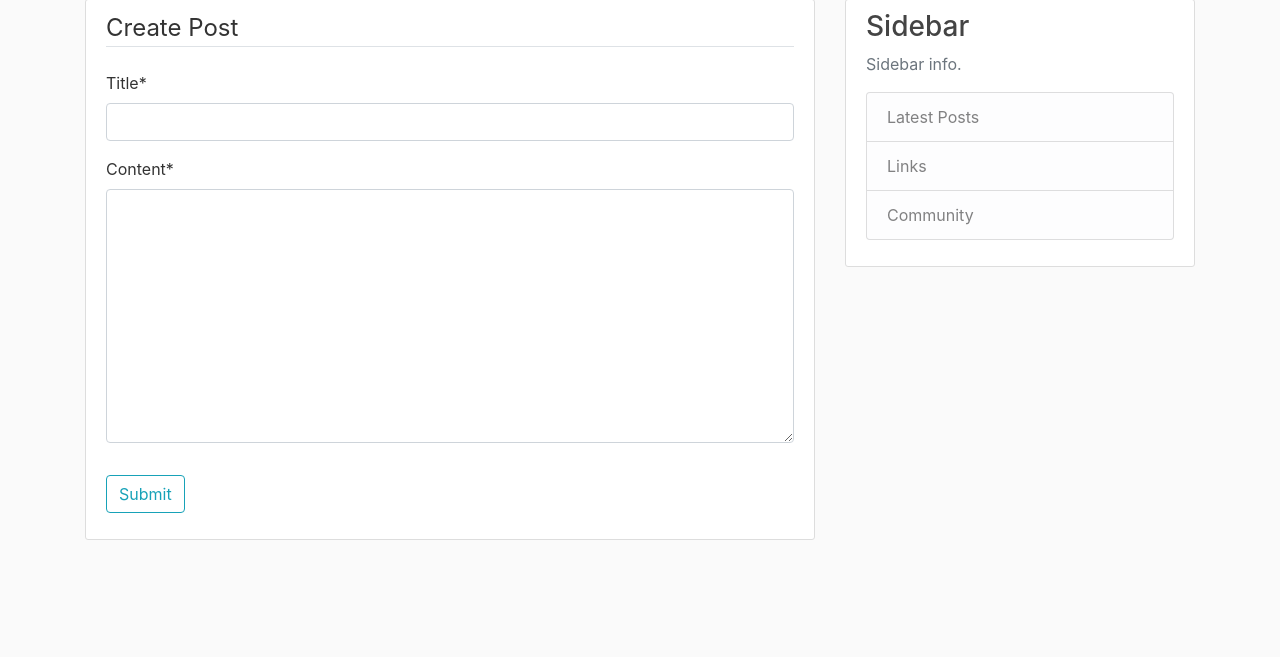
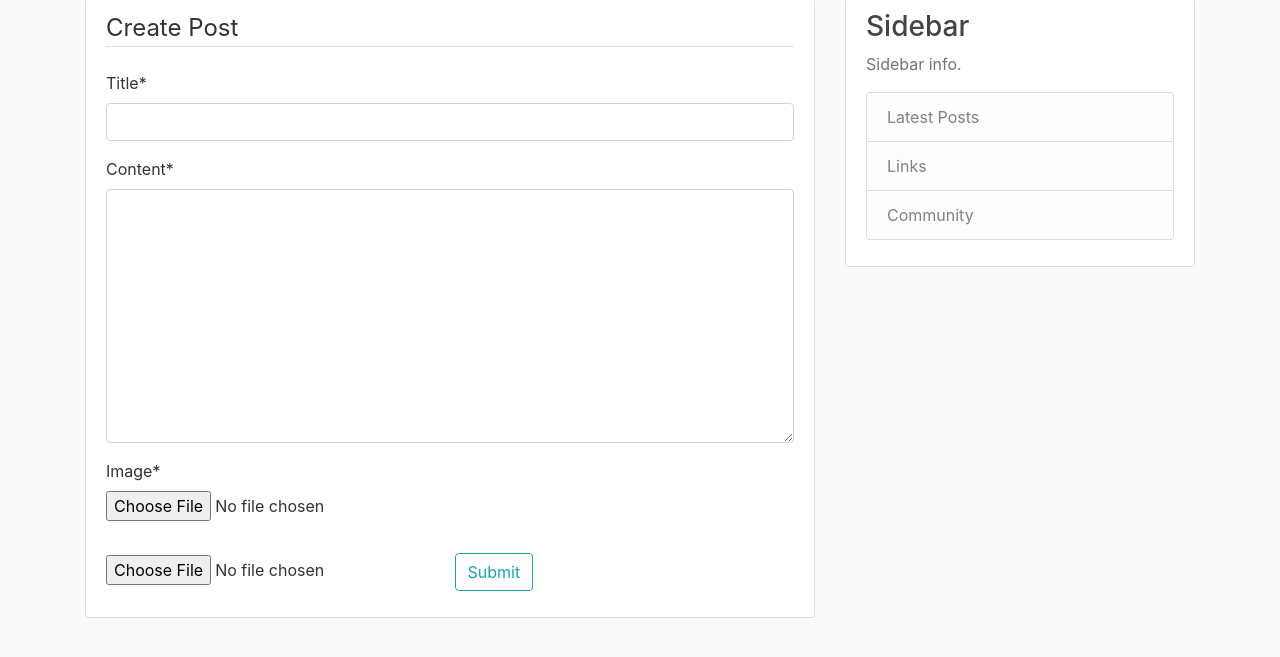
Before and after one commit to filipe-gomes/django_blog, a Django app: page /post/new/ in a window 1280 px wide. Shown: the part 81-738 px from the top of the page. Run offline with Django 3.2, Linux system fonts and the light colour scheme; the visitor is signed in with stand-in values (Sample User, id 1); some libraries are stand-ins or nearby versions.

Commit message:
Started work on adding support for images on blog posts

```diff
--- a/blog/models.py
+++ b/blog/models.py
@@ -7,6 +7,7 @@ from django.urls import reverse
 class Post(models.Model):
     title = models.CharField(max_length=100)
     content = models.TextField()
+    image = models.ImageField()
     date_posted = models.DateTimeField(default=timezone.now)
     author = models.ForeignKey(User, on_delete=models.CASCADE)
 
--- a/blog/templates/blog/post_detail.html
+++ b/blog/templates/blog/post_detail.html
@@ -15,6 +15,7 @@
             </div>
             <h2 class="article-title">{{ object.title }}</h2>
             <p class="article-content">{{ object.content }}</p>
+            <p class="article-image">{{ object.image }}</p>
         </div>
      </article>
 {% endblock content %}
--- a/blog/templates/blog/post_form.html
+++ b/blog/templates/blog/post_form.html
@@ -9,6 +9,7 @@
           {{ form|crispy }}
       </fieldset>
       <div class="form-group">
+          <input type="file" name="pic" accept="image/*">
           <button class="btn btn-outline-info" type="submit">Submit</button>
       </div>
   </form>
--- a/blog/views.py
+++ b/blog/views.py
@@ -44,7 +44,7 @@ class PostDetailView(DetailView):
 
 class PostCreateView(LoginRequiredMixin, CreateView):
     model = Post
-    fields = ['title', 'content']
+    fields = ['title', 'content', 'image']
 
     def form_valid(self, form):
         form.instance.author = self.request.user
```
Lines whose indentation alone changed are shown as unchanged.
